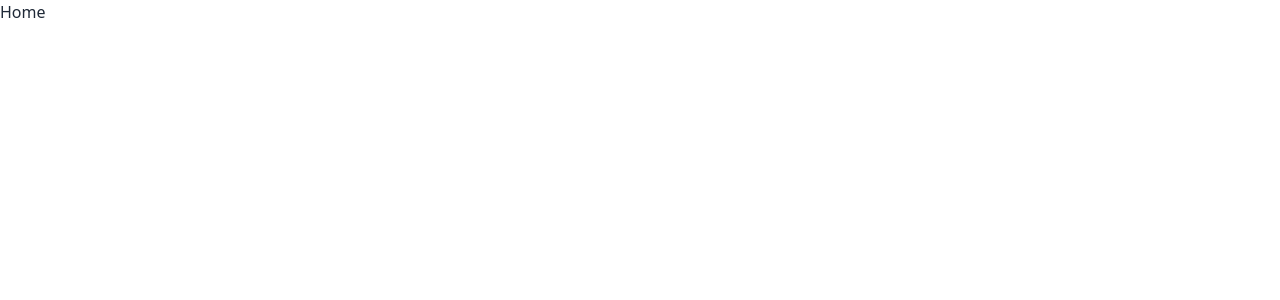
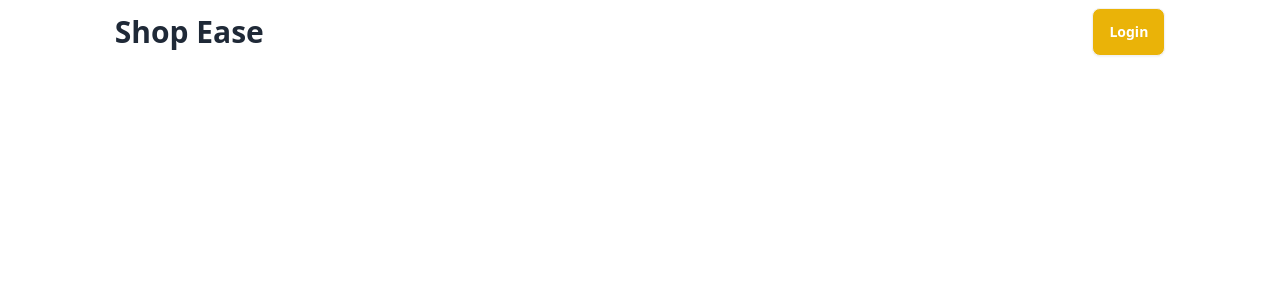
Before and after one commit to md-jihad-khan/ShopEase-Frontend, a React (Vite) app: page / in a window 1280 px wide. Shown: the top 300 px of the page. Built offline with nearby package versions, Linux system fonts and the light colour scheme.

Commit message:
created the navbar

```diff
--- /dev/null
+++ b/src/components/Navbar.jsx
@@ -0,0 +1,20 @@
+import { Link } from "react-router-dom";
+
+const Navbar = () => {
+  return (
+    <div className="navbar sm:w-10/12 mx-auto ">
+      <div className="flex-1">
+        <Link to={"/"} className="font-bold text-3xl">
+          Shop Ease
+        </Link>
+      </div>
+      <div className="flex-none">
+        <button className="btn  bg-yellow-500 text-white font-bold">
+          Login
+        </button>
+      </div>
+    </div>
+  );
+};
+
+export default Navbar;
--- a/src/pages/Home.jsx
+++ b/src/pages/Home.jsx
@@ -1,5 +1,11 @@
+import Navbar from "../components/Navbar";
+
 const Home = () => {
-  return <div>Home</div>;
+  return (
+    <>
+      <Navbar />
+    </>
+  );
 };
 
 export default Home;
```
